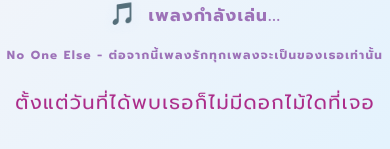
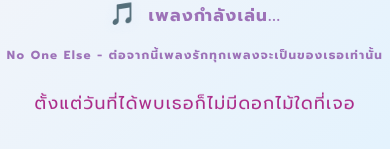
Before and after one commit to 20Nattapat05/HeartWeb, a plain HTML site: page index.html in a window 390 px wide. Both pictures are taken after a click on the element 194 px from the left and 327 px from the top of the page. Shown: the part 535-684 px from the top of the page. Drawn offline with nearby package versions, Linux system fonts and the light colour scheme.

Commit message:
Update index.html

```diff
--- a/index.html
+++ b/index.html
@@ -256,7 +256,7 @@
       }
 
       .lyrics-area {
-        font-size: 1.12em;
+        font-size: 1em;
         min-height: 52px;
         height: 56px;
         margin-top: 10px;
```
